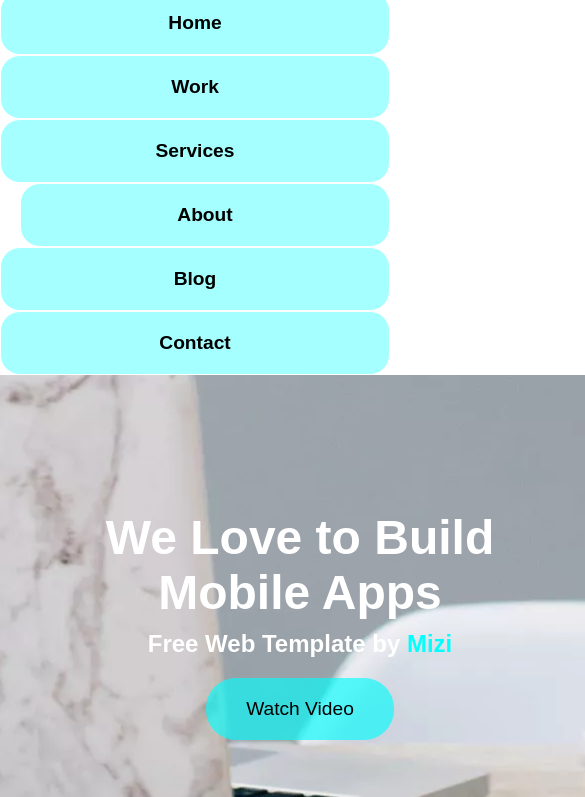
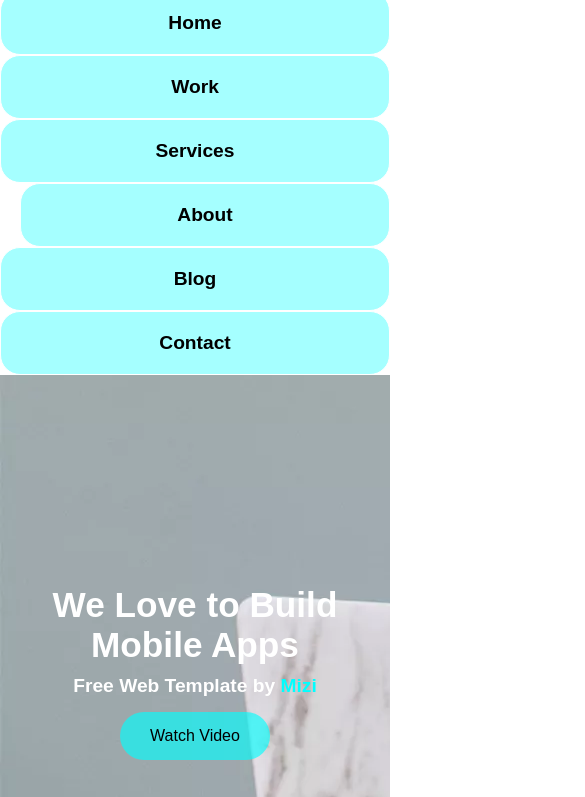
Before and after one commit to shoayebmizi00/Practice_Website, a plain HTML site: page index.html in a window 390 px wide. Shown: the part 47-844 px from the top of the page, 585 px wide, since content can reach past the window. Drawn offline with Linux system fonts and the light colour scheme.

Commit message:
second commit

```diff
--- a/style.css
+++ b/style.css
@@ -195,17 +195,25 @@
     color: rgb(255, 255, 255);
     background-color: aqua;
 }
-@media screen and (max-width:600px) {
-    .bg-img{
-        width: 600px;
-        height: 500px;
-        background-position: center;
+@media screen and (max-width: 600px) {
+    .bg-img {
+        height: 70vh;
+        padding: 20px;
     }
-    .bg-img h1{
-        font-family: Arial, Helvetica, sans-serif;
-        padding: 0px 40px;
-        font-size: 3rem;
-        color: white;
+
+    .bg-img h1 {
+        font-size: 2.2rem;
+        padding: 5px;
+    }
+
+    .bg-img h3 {
+        font-size: 1.2rem;
+        padding: 5px;
+    }
+
+    .bg-img button {
+        padding: 15px 30px;
+        font-size: 1rem;
     }
 }
 /* End Background image section */
```
